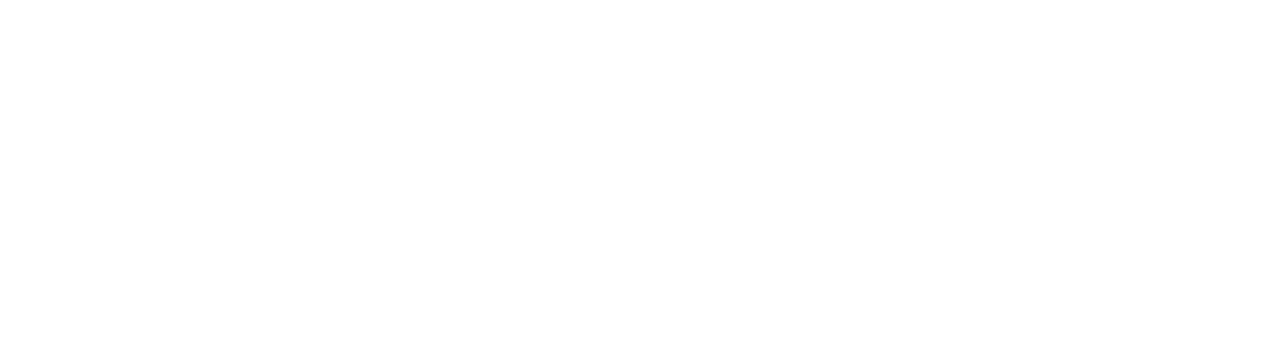
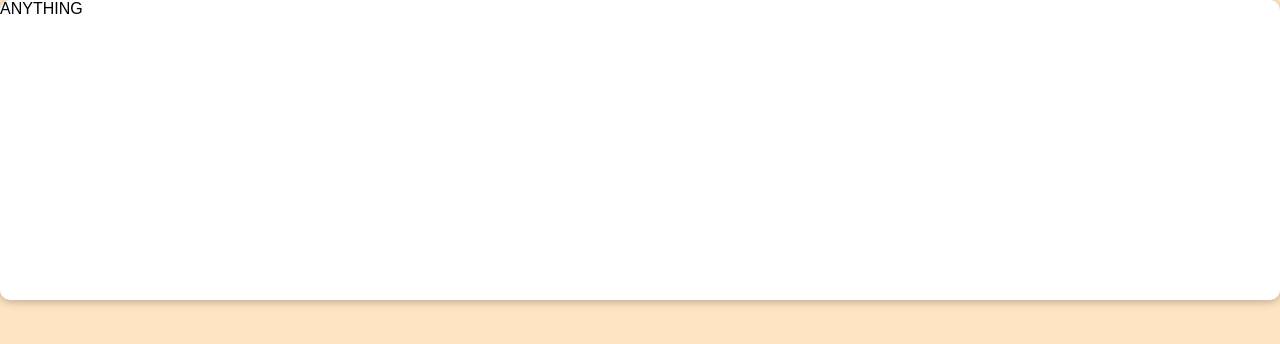
Before and after one commit to KyEBell/UserEntryProj, a React (Create React App) app: page / in a window 1280 px wide. Shown: the top 344 px of the page. Built offline with nearby package versions, Linux system fonts and the light colour scheme.

Commit message:
Card Wrapper created but currently causing form to not render

```diff
--- a/src/App.js
+++ b/src/App.js
@@ -1,10 +1,9 @@
 import React from 'react';
-
-
+import AddUser from './components/AddUser';
 function App() {
   return (
     <div>
-
+      <AddUser />
     </div>
   );
 }
--- a/src/UI/Button.js
+++ b/src/UI/Button.js
@@ -0,0 +1,7 @@
+import classes from './Button.module.css';
+
+const Button = () => {
+  return <button className={classes.button}>Add User</button>;
+};
+
+export default Button;
--- a/src/UI/Card.js
+++ b/src/UI/Card.js
@@ -0,0 +1,7 @@
+import classes from './Card.module.css';
+
+const Card = () => {
+  return <div className={classes.card}>ANYTHING</div>;
+};
+
+export default Card;
--- /dev/null
+++ b/src/UI/Card.module.css
@@ -0,0 +1,6 @@
+.card {
+  background: white;
+  box-shadow: 0 2px 8px rgba(0, 0, 0, 0.26);
+  border-radius: 10px;
+  height: 300px;
+}
--- a/src/components/AddUser.js
+++ b/src/components/AddUser.js
@@ -0,0 +1,20 @@
+import classes from './AddUser.module.css';
+import Button from '../UI/Button';
+import Card from '../UI/Card';
+const AddUser = () => {
+  return (
+    <div>
+      <Card className={classes.input}>
+        <form>
+          <label htmlFor='username'>Username</label>
+          <input type='text'></input>
+          <label htmlFor='age'>Age(Years)</label>
+          <input type='number'></input>
+          <Button type='submit'> Add User </Button>
+        </form>
+      </Card>
+    </div>
+  );
+};
+
+export default AddUser;
--- a/src/index.css
+++ b/src/index.css
@@ -8,4 +8,5 @@
 
 body {
   margin: 0;
+  background-color: bisque;
 }
--- a/src/index.js
+++ b/src/index.js
@@ -1,8 +1,13 @@
 import React from 'react';
 import ReactDOM from 'react-dom/client';
+import { StrictMode } from 'react';
 
 import './index.css';
 import App from './App';
 
 const root = ReactDOM.createRoot(document.getElementById('root'));
-root.render(<App />);
+root.render(
+  <StrictMode>
+    <App />
+  </StrictMode>
+);
```
